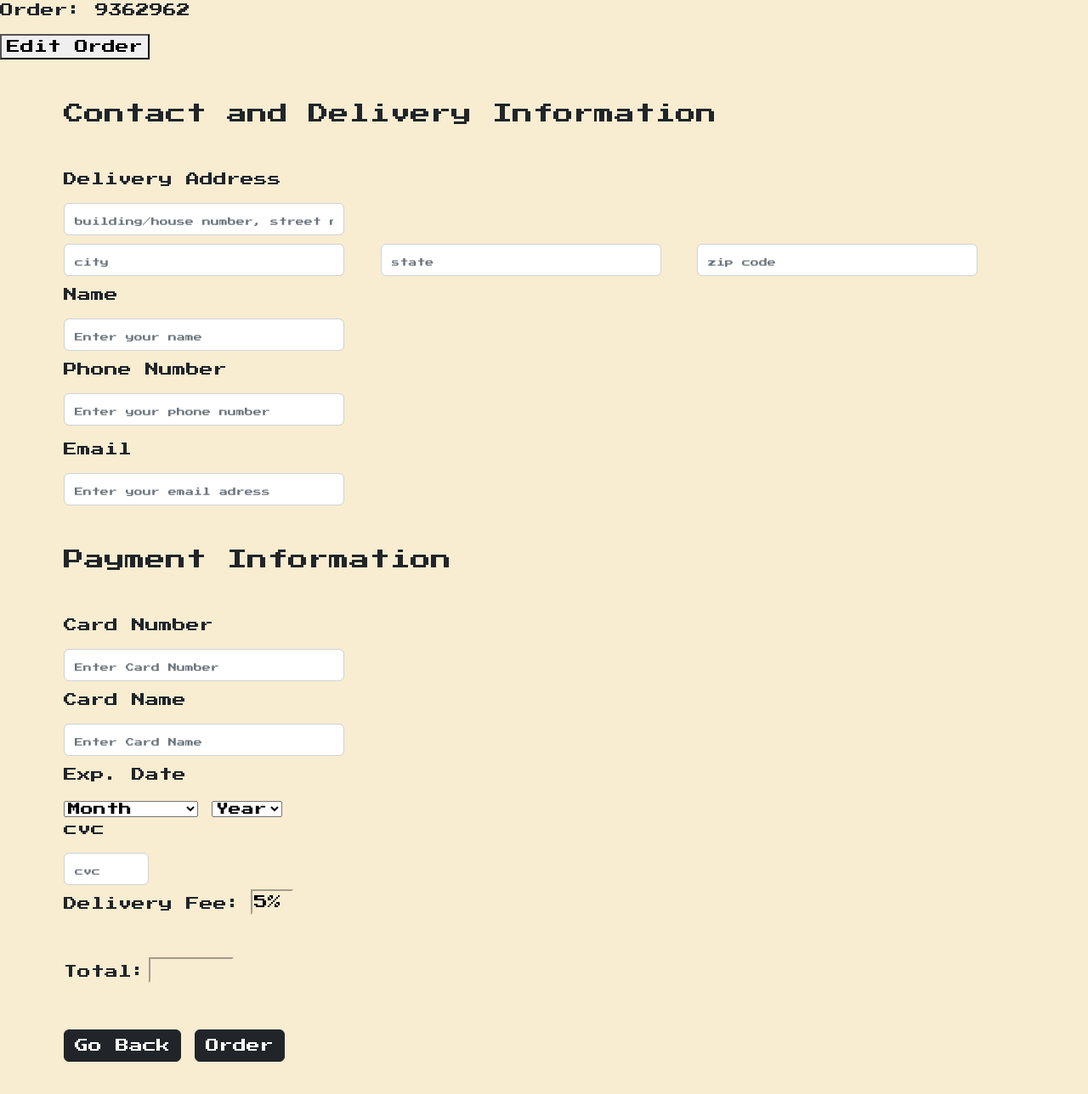
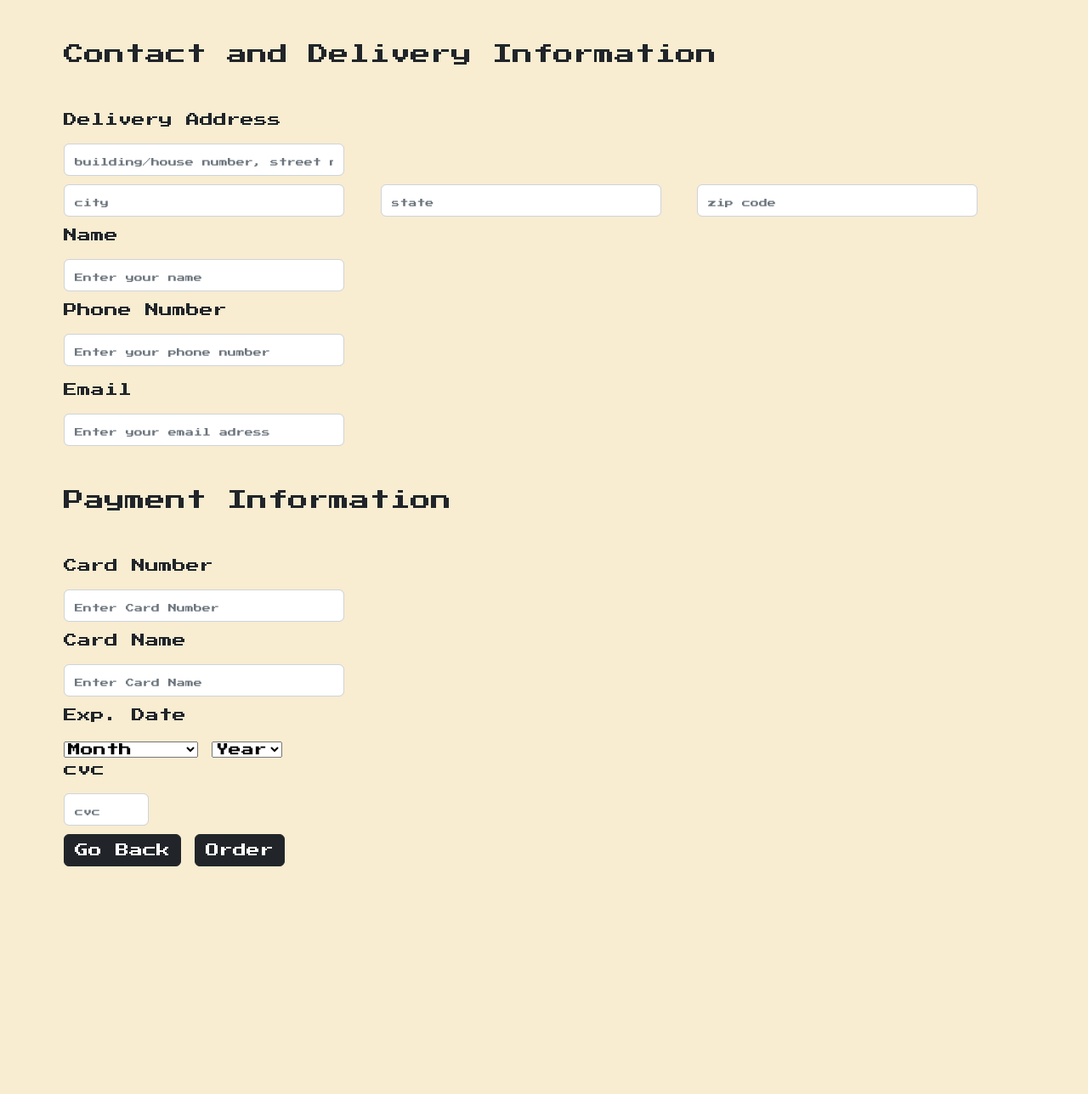
Before and after one commit to Verde9/Fresh-Baked-App, a plain HTML site: page checkout.html in a window 1280 px wide. Shown: the whole page at 85% size. After the commit the page ends 1070 px from the top, so only its background shows below. Drawn offline with nearby package versions, Linux system fonts and the light colour scheme; no server answers.

Commit message:
Change button and link the go back and order button to the page

```diff
--- a/checkout.html
+++ b/checkout.html
@@ -19,8 +19,6 @@
     <div>
       <!-- p tag with an id of on to dynamically insert the order number -->
       <p id="on"></p>
-      <!-- edit order wich it would bring back to the page of pizza creation -->
-      <button id="editOrder_btn">Edit Order</button>
     </div>
     <!-- form start for contact delivery ifo and payment info divided into 2 sections -->
     <section id="form-element">
@@ -160,13 +158,6 @@
           </form>
         </section>
       </div>
-      <!-- delivery fee and Total input read only itg would be get from data base -->
-      <div>
-        <p>Delivery Fee:</p>
-        <input id="deliveryFee" type="text" value="5%" readonly />
-        <p>Total:</p>
-        <input id="totalAmount" type="text" readonly />
-      </div>
       <!-- botton to go back to previus page in wich you can create pizza and nect page wich complete your order -->
       <div id="checkoutBtn">
         <button id="goBack_btn" class="btn btn-dark">Go Back</button>
--- a/checkout.js
+++ b/checkout.js
@@ -19,15 +19,13 @@ function getOrder() {
     });
 }
 console.log("pizzaObj", pizzaObj);
-
-const order = Math.floor(Math.random() * 10000000);
+//No longer need it since we bringing order number from the server
+//const order = Math.floor(Math.random() * 10000000);
 //storing the Html p tag into a variable using its ID
 const orderNumberPara = document.getElementById("on");
+
 //inner text into the p tag wich it would dynamically display order number
-orderNumberPara.innerText = "Order: " + order;
-//editOrder BTN calling its fuction
-const editButton = document.getElementById("editOrder_btn");
-editButton.addEventListener("click", editOrder);
+
 //go back button calling its function
 const goBack = document.getElementById("goBack_btn");
 goBack.addEventListener("click", function (e) {
@@ -40,13 +38,8 @@ goBack.addEventListener("click", function (e) {
 
 const orderBtn = document.getElementById("order_btn");
 orderBtn.addEventListener("click", orderPage);
-//function utilize for edit and go back"it will take yout to the previus page"
-function editOrder() {
-  //window.location.href = /*"///index.html for pizza order selection///"*/
-  console.log(order);
-}
+
 //function utilize for order"it will take yout to the next page"
 function orderPage() {
-  //window.location.href = /*"///index.html for tracking page and save all user inputs///"*/
-  console.log(order);
+  window.location.href = "./tracker.html";
 }
--- a/client/createPizzaScript.js
+++ b/client/createPizzaScript.js
@@ -65,6 +65,7 @@ document.getElementById("cartButton").addEventListener("click", function (e) {
   e.preventDefault(e);
   getData();
   addAnotherPizza();
+  checkout();
 });
 
 document.getElementById("goBack").addEventListener("click", function (e) {
```
